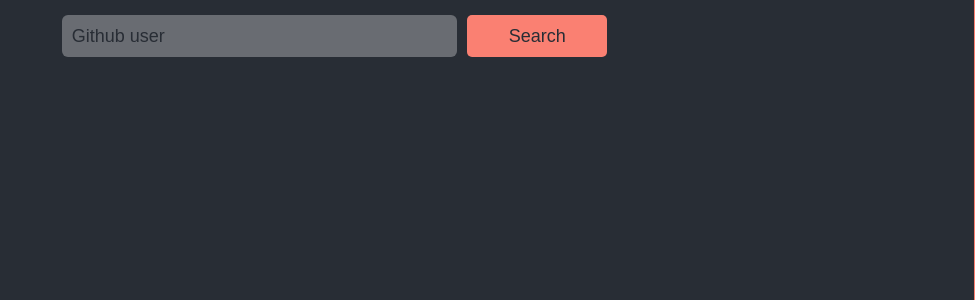
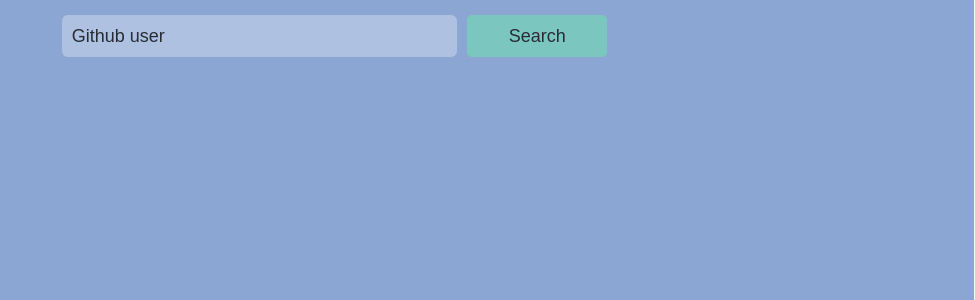
Before and after one commit to RishiSanghvi123/github-api, a React (Create React App) app: page / in a window 1280 px wide. Shown: the top 300 px of the page, without its empty margins (305-1280 px from the left). Built offline with nearby package versions, Linux system fonts and the light colour scheme.

Commit message:
finishingTouches3

```diff
--- a/src/App.css
+++ b/src/App.css
@@ -8,7 +8,7 @@
   min-height: 100%;
   width: 100%;
   display: flex;
-  background-color: #282D35;
+  background-color: #8ba6d2;
   overflow-y: scroll;
 }
 
@@ -17,7 +17,7 @@
   width: 100%;
   display: flex;
   flex-direction: column;
-  border-right: 1px solid salmon;
+  border-right: 1px solid whitesmoke;
 }
 
 .form {
@@ -36,7 +36,7 @@
   font-size: 18px;
   padding-left: 10px;
   background-color: rgba(255, 255, 255, .3);
-  color: salmon;
+  color: whitesmoke;
 }
 
 .input:focus {
@@ -51,7 +51,7 @@
 .submit {
   height: 100%;
   width: 10%;
-  background-color: salmon;
+  background-color: rgb(123, 199, 192);
   border-radius: 5px;
   border: none;
   font-size: 18px;
@@ -83,17 +83,18 @@
   background-color: transparent;
   border-radius: 5px;
   align-items: center;
-  justify-content: flex-start;
+  justify-content: center;
   pointer-events: none;
+  padding: 5px;
 }
 
 .row>h2 {
-  color: salmon;
+  color: rgb(54, 54, 164);
   pointer-events: auto;
 }
 
 .row:hover {
-  background-color: salmon;
+  background-color: rgb(214, 205, 205);
 }
 
 .row>h2:hover {
@@ -103,6 +104,7 @@
 .list-cointainer {
   display: flex;
   background-color: black;
+
 }
 
 .repo-name {
@@ -112,7 +114,7 @@
 
 .details-row {
   height: 20px;
-  width: 70%;
+  width: 100%;
   display: flex;
   margin-top: 25px;
   align-items: center;
@@ -121,11 +123,12 @@
 .label {
   font-weight: bold;
   margin-right: 20px;
-  color: #696C71;
+  color: black;
 }
 
 .value {
-  color: salmon;
+  color: rgb(33, 33, 37);
+  font-weight: bold;
 }
 
 .loader {
```
